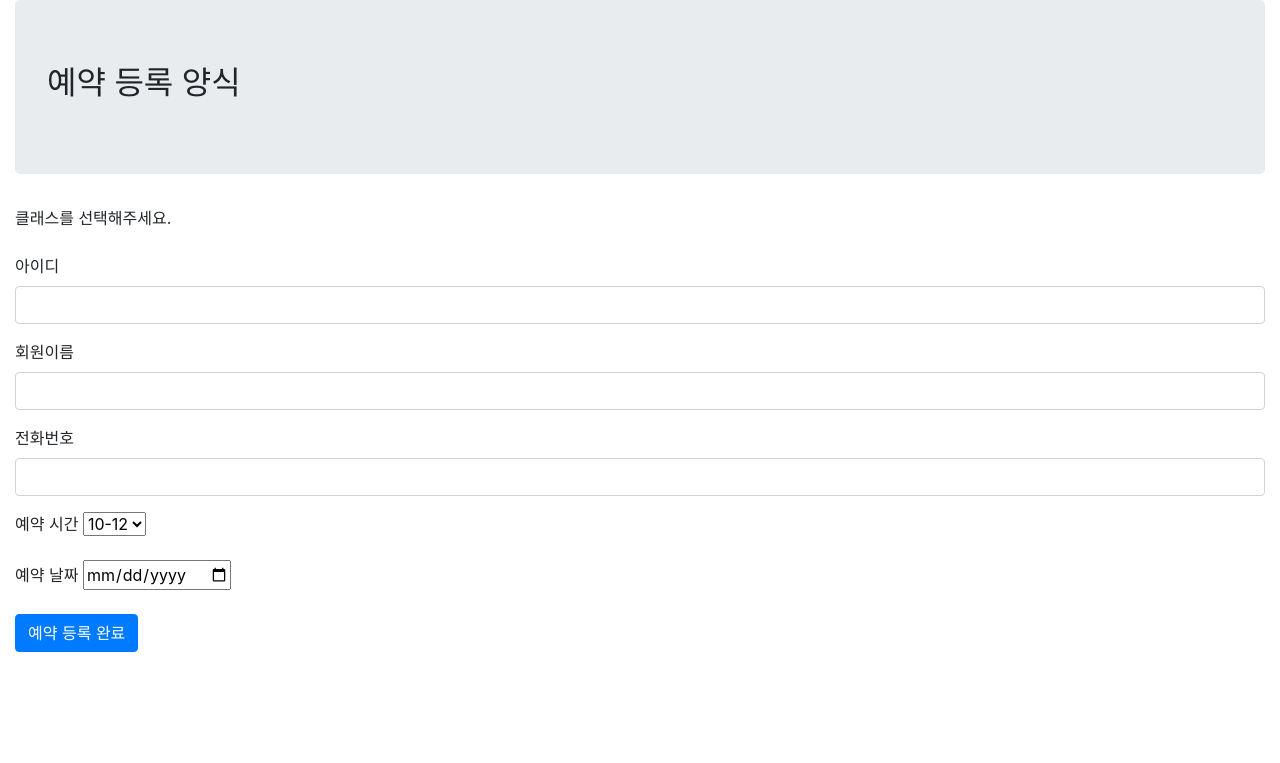
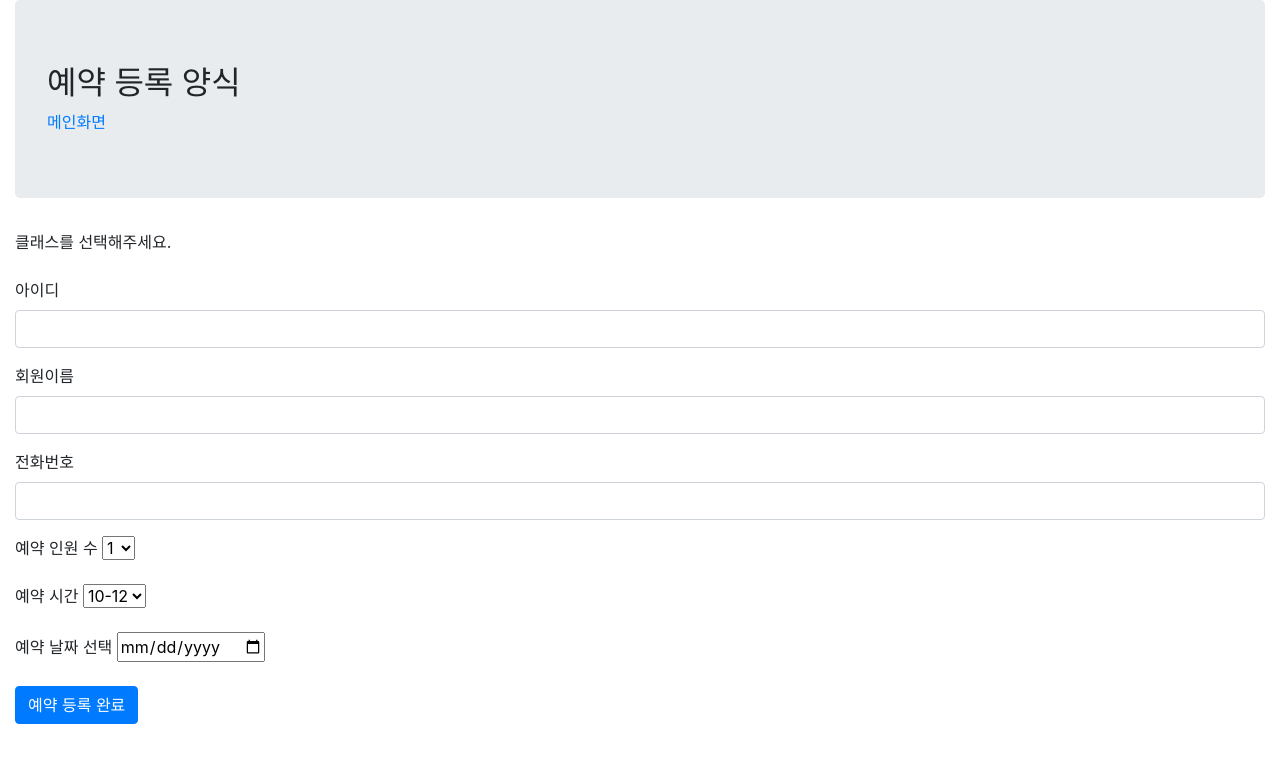
Before and after one commit to yunkongzi/daydream, a Java web app: page /reservation/reservation_regist in a window 1280 px wide. Shown: the top 763 px of the page. Run offline with Tomcat 11, a stand-in JSP engine, Linux system fonts and the light colour scheme.

Commit message:
[]저장

```diff
--- a/daydream/src/main/webapp/WEB-INF/views/reservation/reservation_regist.jsp
+++ b/daydream/src/main/webapp/WEB-INF/views/reservation/reservation_regist.jsp
@@ -25,7 +25,10 @@
 			<div class="jumbotron">
 				<h2>예약 등록 양식</h2>
 
+				<a href="/main">메인화면</a>
+
 			</div>
+
 		</div>
 	</div>
 	<div class="row">
@@ -65,6 +68,15 @@
 						id="user_phone" name="user_phone" />
 				</div>
 
+				<div class="count">예약 인원 수
+					<select name="count">
+							<option selected="selected">1</option>
+							<option>2</option>
+							<option>3</option>
+							<option>4</option>
+
+					</select>
+				</div><br>
 				<div class="schedule">예약 시간
 					<select name="res_time">
 							<option selected="selected">10-12</option>
@@ -72,10 +84,10 @@
 							<option>17-19</option>
 							<option>19-21</option>
 
-						</select>
+					</select>
 
 				</div><br>
-				<div class="schedule">예약 날짜
+				<div class="schedule">예약 날짜 선택
 					<input type="date"/>
 
 				</div><br>
```
Also changed, not shown: 1 other file.
